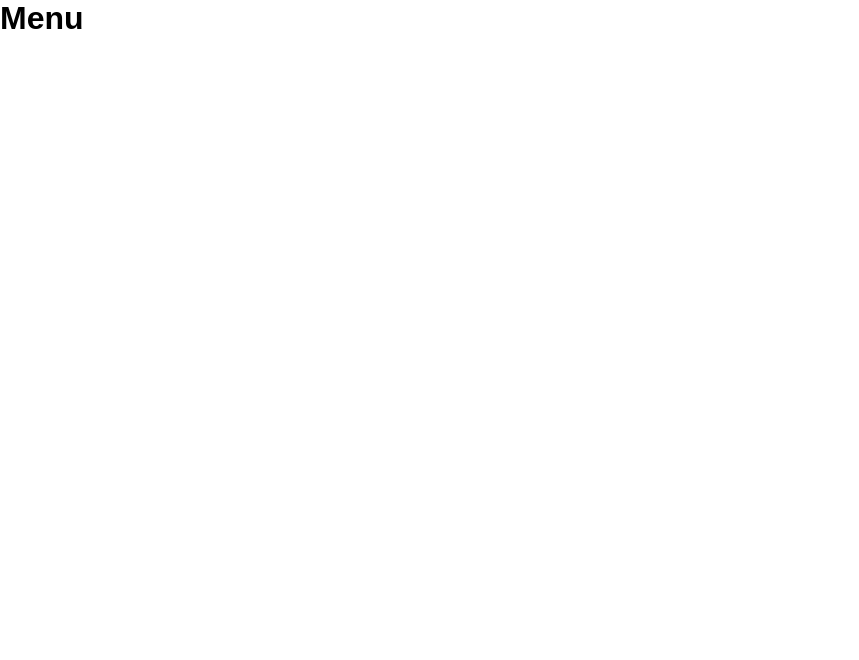
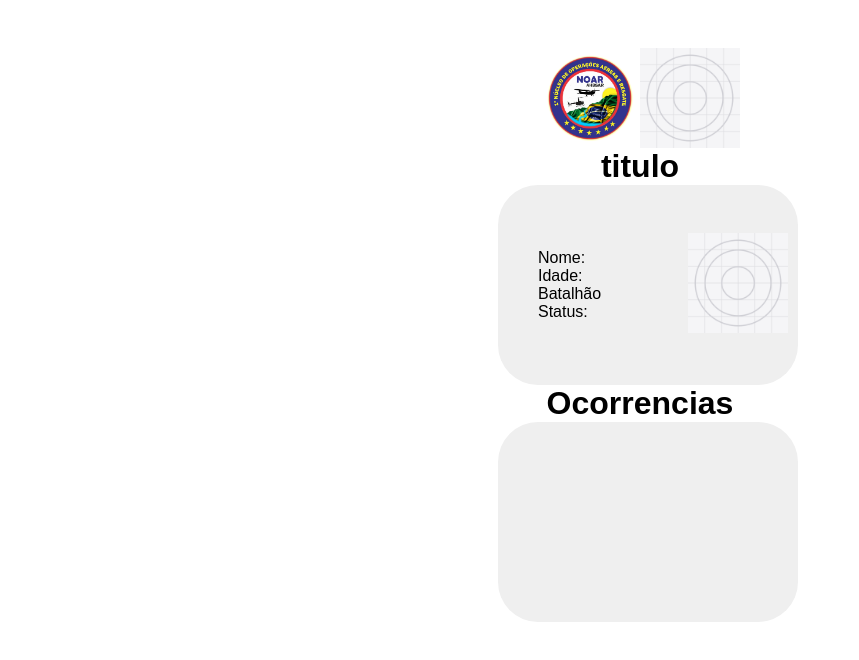
Before and after one commit to Brunoo47/Sistema-Bombeiros, a React (Vite) app in the folder vite-project/: page /menu in a window 1280 px wide. Shown: the top 660 px of the page, without its empty margins (0-859 px from the left). Built offline with nearby package versions, Linux system fonts and the light colour scheme; a web font is replaced by a local one.

Commit message:
routers/telas

```diff
--- a/vite-project/src/global.css
+++ b/vite-project/src/global.css
@@ -21,6 +21,26 @@
   justify-content: center;
   align-items: center;
   display: flex;
+}
+
+.MenuPage {
+  height: 90vh;
+  flex-direction: column;
+  justify-content: center;
+  align-items: center;
+  display: flex;
+}
+
+.MenuPageHeader img {
+  display: flex;
+  justify-content: space-between;
+  width: 100px;
+}
+
+.MenuPageHeader {
+  display: flex;
+  align-items: center;
+  justify-content: space-between;
 }
 
 .InformacoesPage {
@@ -122,3 +142,34 @@ h2 {
   color: #fff;
   padding: 8px;
 }
+
+.cardMenu {
+  align-items: center;
+  width: 300px;
+  height: 200px;
+  margin-left: 1rem;
+  display: flex;
+  justify-content: space-between;
+  border-radius: 40px;
+  background: #efefef;
+}
+
+.infosMenu ul {
+  margin-right: 2rem;
+}
+
+.infosMenu li {
+  list-style: none;
+}
+
+.avatarCardMenu img {
+  padding: 10px;
+  width: 100px;
+}
+
+.menu {
+  padding: 3rem;
+  display: flex;
+  flex-direction: column;
+  align-items: center;
+}
--- /dev/null
+++ b/vite-project/src/layouts/layoutPadrao.jsx
@@ -0,0 +1,9 @@
+function layoutPadrao() {
+  return (
+    <>
+      <h1>buceta</h1>
+    </>
+  );
+}
+
+export default layoutPadrao;
--- a/vite-project/src/main.jsx
+++ b/vite-project/src/main.jsx
@@ -7,6 +7,7 @@ import Informacoes from "./pages/Informações";
 import Conta from "./pages/Conta";
 import Ocorrencias from "./pages/Ocorrencias";
 import Menu from "./pages/Menu";
+import layoutPadrao from "./layouts/layoutPadrao";
 
 const root = ReactDOM.createRoot(document.getElementById("root"));
 root.render(
@@ -16,6 +17,7 @@ root.render(
       <Route path="/infos" element={<Informacoes />} />
       <Route path="/conta" element={<Conta />} />
       <Route path="/ocorrencias" element={<Ocorrencias />} />
+
       <Route path="/menu" element={<Menu />} />
     </Routes>
   </BrowserRouter>
--- a/vite-project/src/pages/Menu/index.jsx
+++ b/vite-project/src/pages/Menu/index.jsx
@@ -1,7 +1,35 @@
+import Logo from "../../assets/logo.png";
+import Avatar from "../../assets/icon.png";
+
 function Menu() {
   return (
     <>
-      <h1>Menu</h1>
+      <div className="menu">
+        <div class="MenuPageHeader">
+          <img className="logo" src={Logo} alt="logo do sistema" />
+          <img className="avatar" src={Avatar} alt="avatar do user" />
+        </div>
+        <div className="menuTitle">
+          <h1>titulo</h1>
+        </div>
+        <div className="cardMenu">
+          <div className="infosMenu">
+            <ul>
+              <li>Nome:</li>
+              <li>Idade:</li>
+              <li>Batalhão</li>
+              <li>Status:</li>
+            </ul>
+          </div>
+          <div className="avatarCardMenu">
+            <img className="avatar" src={Avatar} alt="avatar do user" />
+          </div>
+        </div>
+        <div className="menuTitle">
+          <h1>Ocorrencias</h1>
+        </div>
+        <div className="cardMenu"></div>
+      </div>
     </>
   );
 }
```
